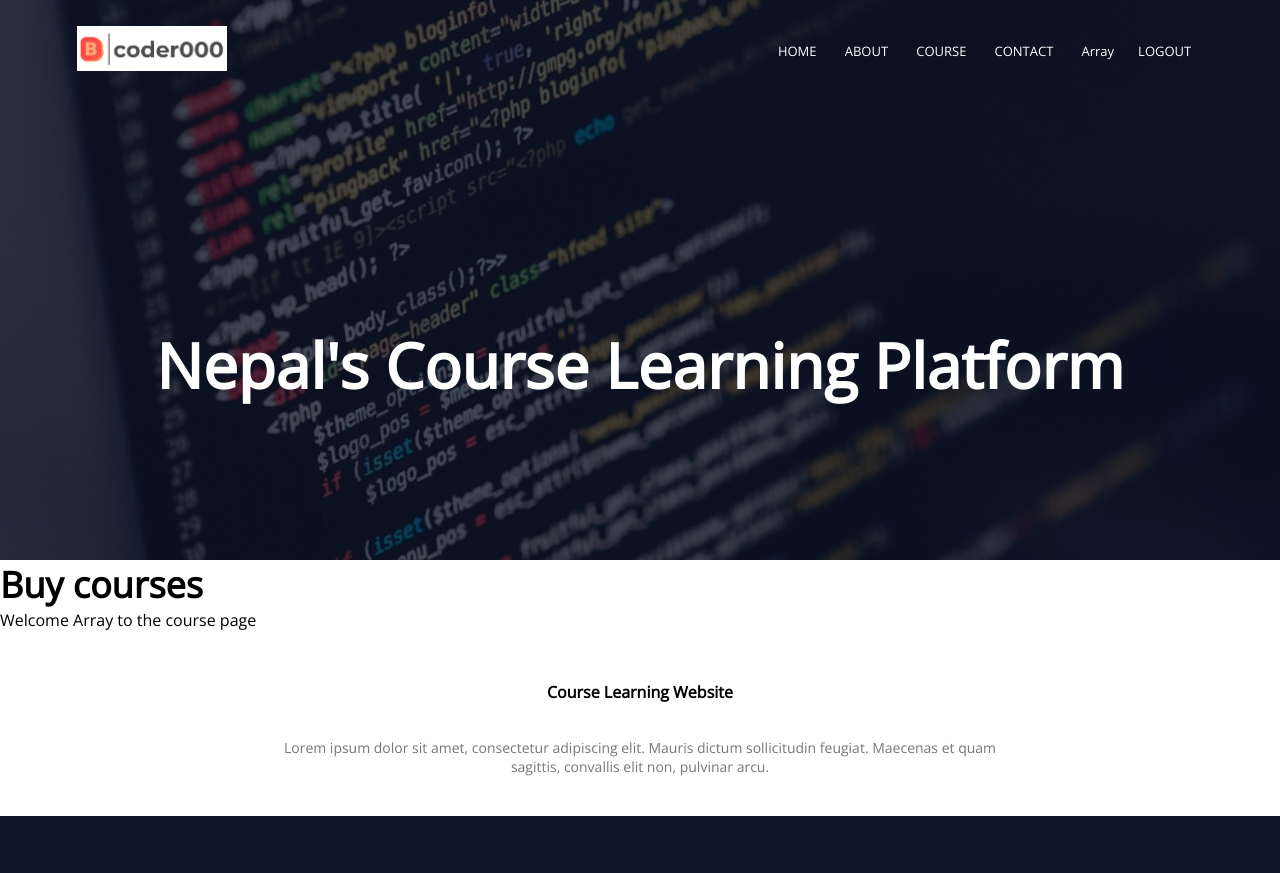
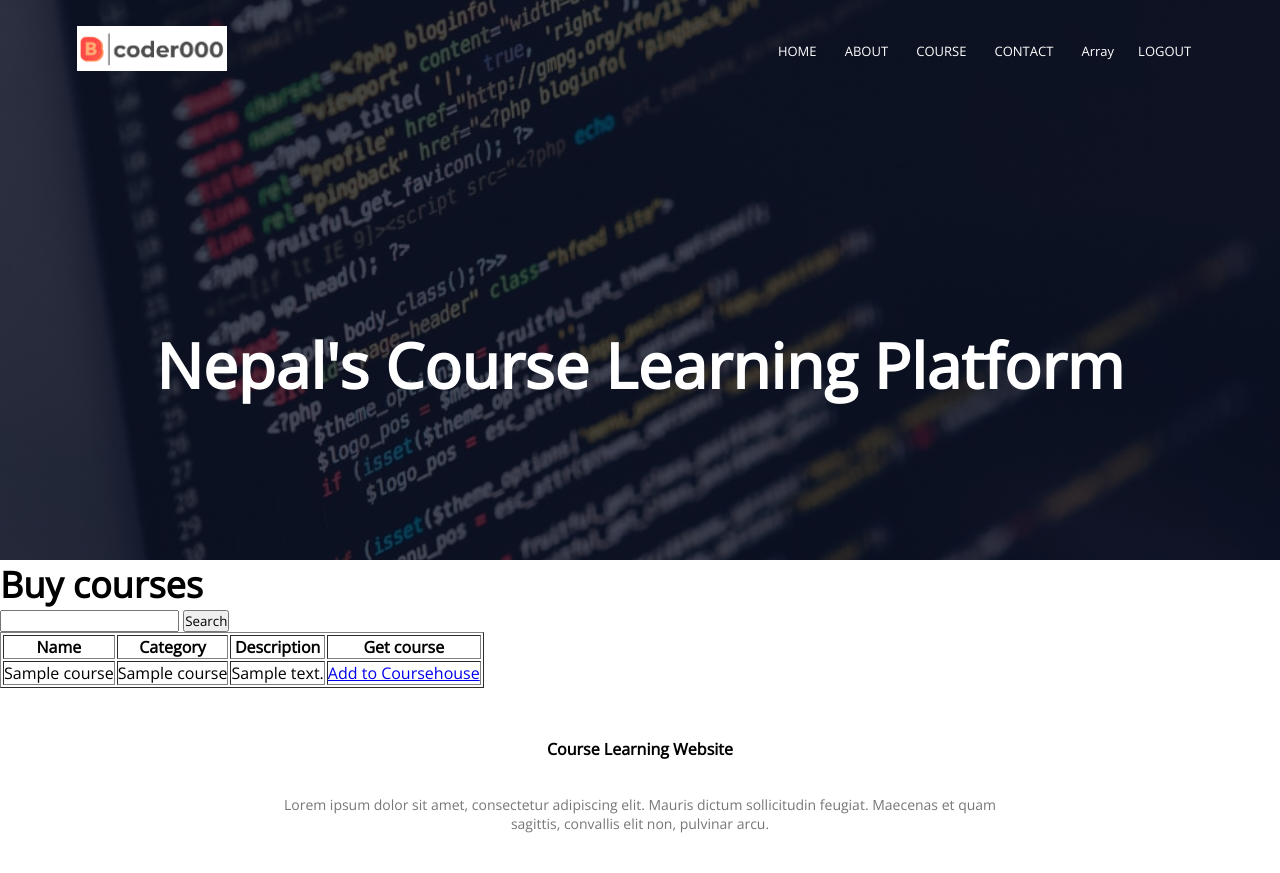
Before and after one commit to anmol-khatri/Coder-website, a PHP site: page /course.php in a window 1280 px wide. Before the commit the page ends 816 px from the top, so only its background shows below. Run offline with PHP 8.4, Linux system fonts and the light colour scheme; the visitor is signed in with stand-in values (Sample User, id 1); tables that the repository leaves empty or names only in its code hold one stand-in row (values such as "Sample post"); some libraries are stand-ins or nearby versions.

Commit message:
add to course house & search function
added coursehouse and search function

```diff
--- /dev/null
+++ b/cart/coursehouse.php
@@ -0,0 +1,3 @@
+<?php
+
+?>
--- /dev/null
+++ b/includes/connection.php
@@ -0,0 +1,12 @@
+<?php
+//Set up the database access credentials
+$hostname = 'localhost';
+$username = 'root'; //your standard uni id
+$password = ''; // the password found on the W: drive
+$databaseName = 'coder'; //the name of the db you are using on phpMyAdmin
+if ($connection = mysqli_connect($hostname, $username, $password, $databaseName)) {
+	// echo "connected successfully<br>";
+}
+else {
+	echo "not connected";
+}
--- a/php/course.php
+++ b/php/course.php
@@ -24,11 +24,56 @@ include "../includes/sub-banner.php";
 </head>
 <body>
 
+
    <h1>Buy courses</h1>
+   <form action="course.php" method="post">
+       <input type="text" name="txtSearch" value="<?php if(isset($_POST['btnSearch'])){
+        echo $_POST['txtSearch'];
+       } ?>">
+       <input type="submit" name="btnSearch" value="Search">
+   </form>
    <?php
+   include '../includes/connection.php';
+
+
    if (isset($_SESSION['user'])) {
-     // code...
-    echo "Welcome ".$_SESSION['user']." to the course page";
+    $user=$_SESSION['user'];
+
+    if (isset($_POST['btnSearch'])) {
+        $search = $_POST['txtSearch'];
+       $sql = "select course_id,course_name, course_category_name, course_description from course inner join coursecategory on course.course_category_id= coursecategory.course_category_id where course_name like '$search%'";
+   }
+   else{
+
+    $sql = "select course_id,course_name, course_category_name, course_description from course inner join coursecategory on course.course_category_id= coursecategory.course_category_id";
+    // echo $sql;
+
+    // echo $result;
+   }
+    $result = mysqli_query($connection, $sql);
+    echo "<table border = 1px solid black cellpadding = 10px>";
+      echo "<tr>";
+       echo "<th>Name</th>";
+       echo "<th>Category</th>";
+       echo "<th>Description</th>";
+       echo "<th>Get course</th>";
+      echo "</tr>";
+      if(mysqli_num_rows($result) > 0){
+          while($row = mysqli_fetch_assoc($result)){
+            $id=$row['course_id'];
+            echo "<tr>";
+            echo "<td>" . $row['course_name'] . "</td>";
+            echo "<td>" . $row["course_category_name"] . "</td>";
+            echo "<td>" . $row["course_description"] . "</td>";
+            echo "<td><a href='../cart/addtocoursehouse.php?id=$id&name=$user'>Add to Coursehouse</a></td>";
+            echo "</tr>";
+          }
+        }
+
+        echo "</table>";
+        if(!mysqli_num_rows($result) > 0){
+            echo "<h1>Could not find the course</h1>";
+        }
 
    }
    else{
```
Also changed, not shown: cart/addtocoursehouse.php (added, +11 -0 lines).
